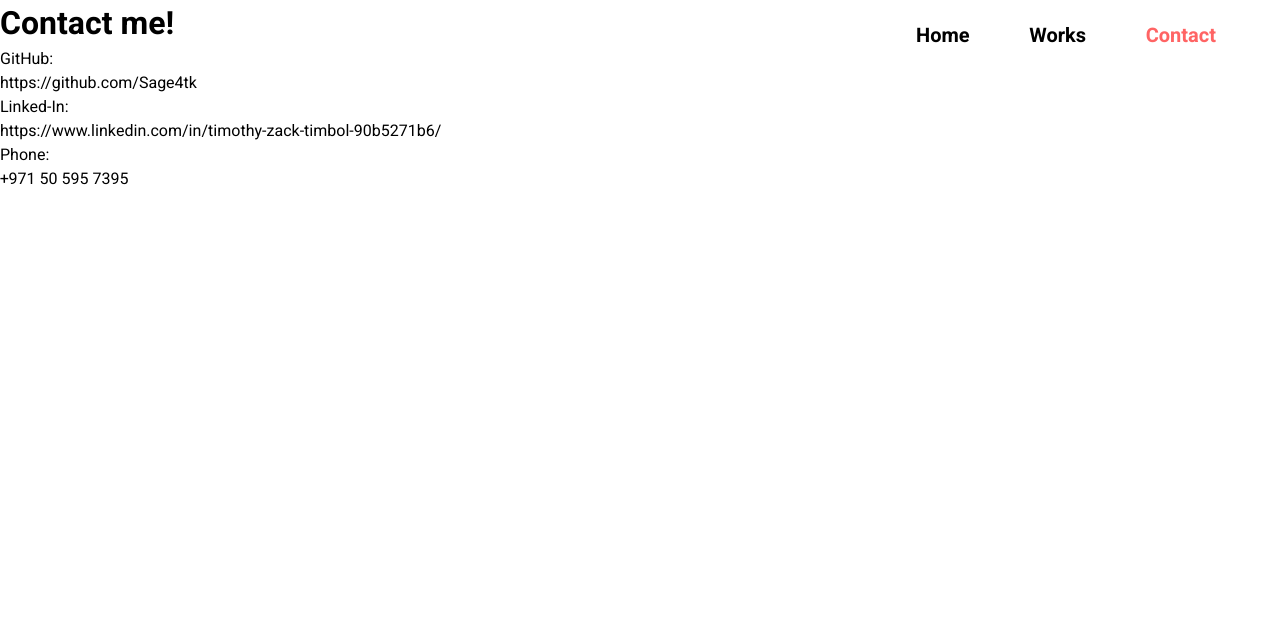
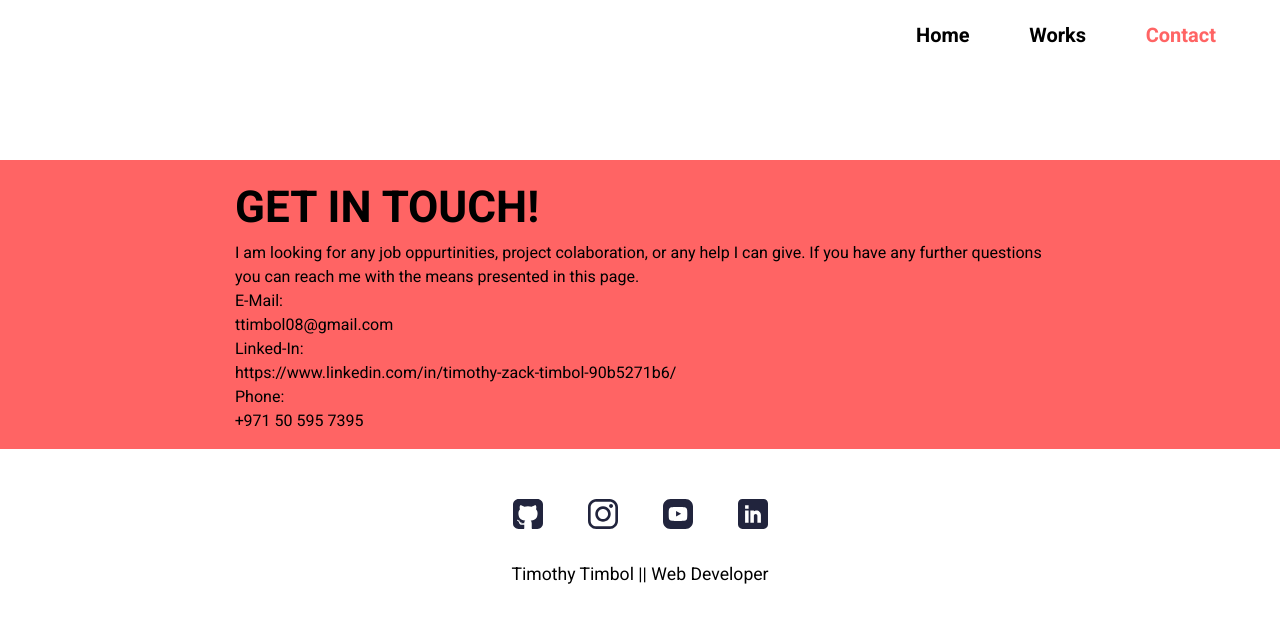
Before and after one commit to Sage4tk/portfolio-v3, a Next.js app: page /contact in a window 1280 px wide. Shown: the top 622 px of the page. Built offline with nearby package versions, Linux system fonts and the light colour scheme.

Commit message:
progressive styles added to contact page

```diff
--- a/pages/contact.tsx
+++ b/pages/contact.tsx
@@ -3,22 +3,26 @@ import Head from "next/head";
 
 //components
 import Nav from "../components/Nav";
+import Footer from "../components/Footer";
 
 //css
 import styles from "../styles/Contacts.module.scss";
 
 const Contacts: NextPage = () => {
     return (
-        <div className="contact-page">
+        <>
             <Head>
                 <title>Timothy Timbol | Contacts</title>
             </Head>
+            <div className={styles.contact_page}>
+
                 <Nav page="contact" />
-            <h1>Contact me!</h1>
+                <h1>GET IN TOUCH!</h1>
+                <p>I am looking for any job oppurtinities, project colaboration, or any help I can give. If you have any further questions you can reach me with the means presented in this page.</p>
                 <div className="contact-card">
                     <div>
-                    <p>GitHub:</p>
-                    <p>https://github.com/Sage4tk</p>
+                        <p>E-Mail:</p>
+                        <p>ttimbol08@gmail.com</p>
                     </div>
                     <div>
                         <p>Linked-In:</p>
@@ -30,6 +34,9 @@ const Contacts: NextPage = () => {
                     </div>
                 </div>
             </div>
+            <Footer />
+        </>
+
     )
 }
 
--- a/styles/Contacts.module.scss
+++ b/styles/Contacts.module.scss
@@ -0,0 +1,27 @@
+$primary: #ff6464;
+$secondary: #EDF7FA;
+
+// .contact_page {
+//     padding: 160px 235px 0;
+// }
+.contact_page {
+    background: $primary;
+    margin-top: 160px;
+    padding: 1rem 235px;
+}
+
+.contact_page h1 {
+    font-size: 2.75rem;
+}
+
+//mobile
+@media only screen and (max-width: 768px) {
+    // .contact_page {
+    //     padding: 100px 13px 0
+    // }
+
+    .contact_page h1 {
+        font-size: 1.875rem;
+        margin-bottom: 40px;
+    }
+}
```
Lines whose indentation alone changed are shown as unchanged.
